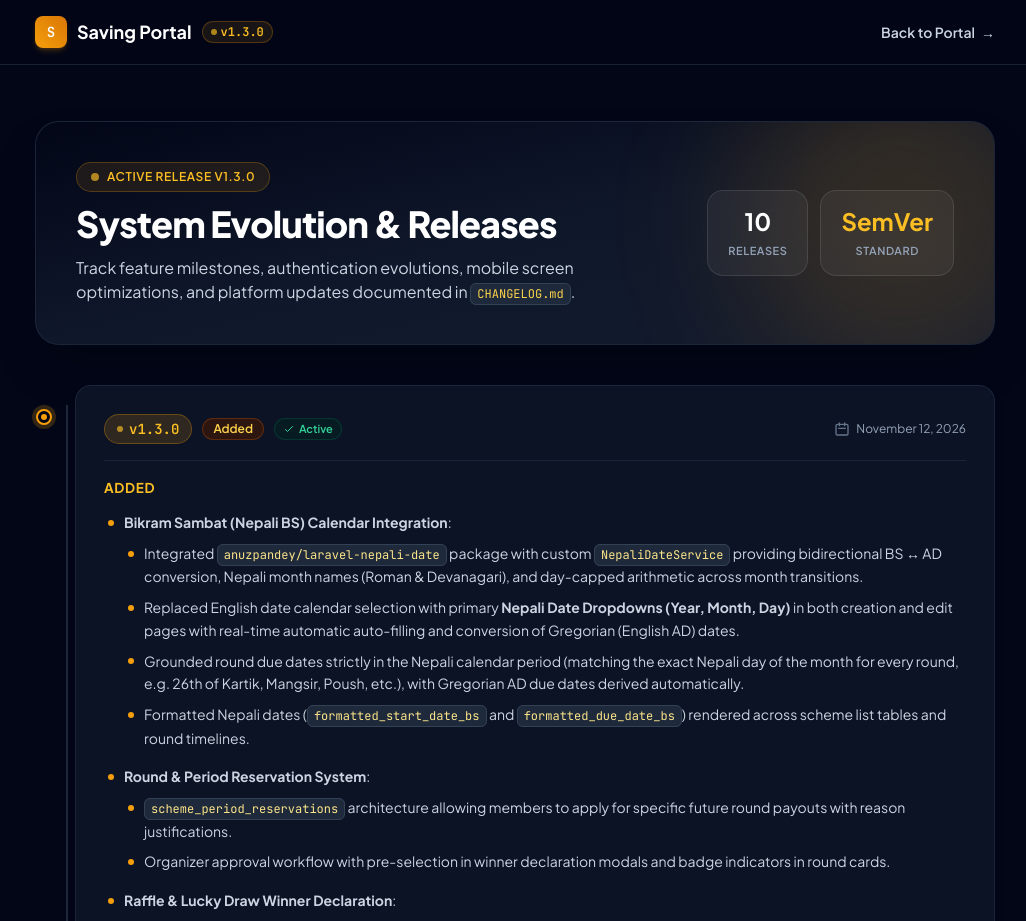
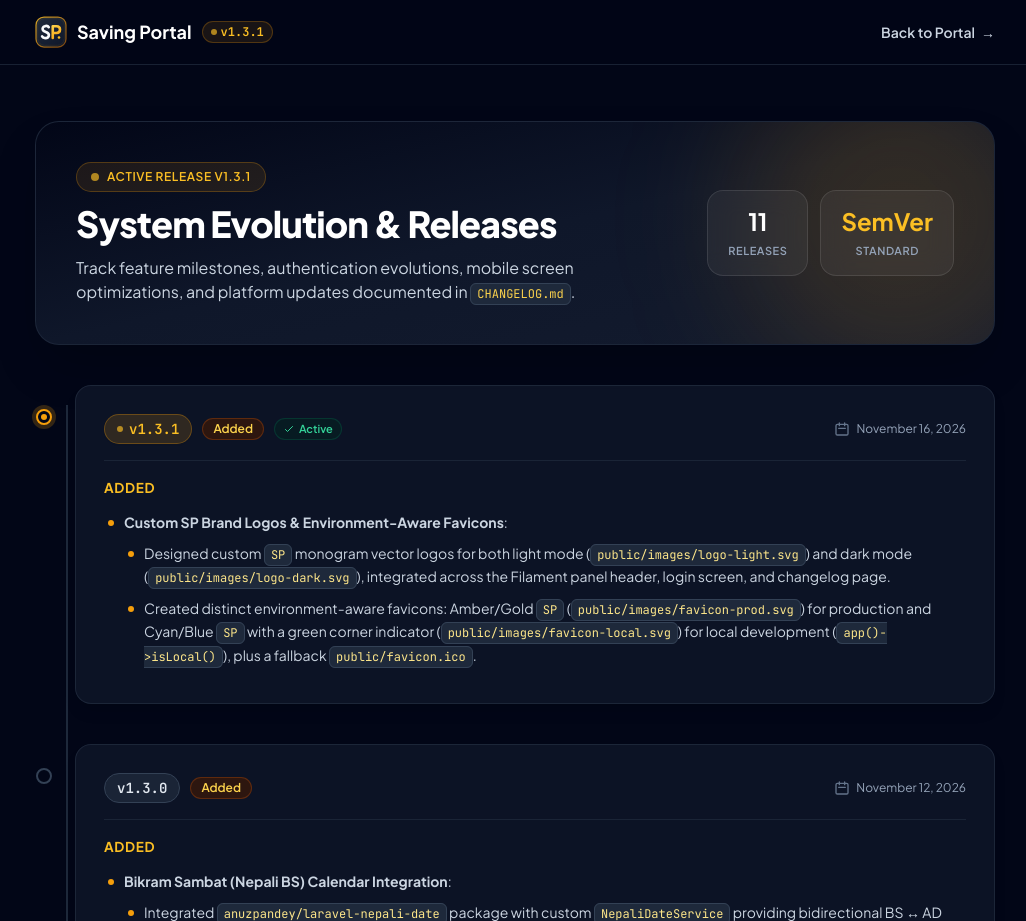
Before and after one commit to 0xyzone/saving, a Laravel app: page /changelog in a window 1280 px wide. Shown: the top 921 px of the page, without its empty margins (125-1151 px from the left). Run offline with Laravel 12, Linux system fonts and the light colour scheme; parts of the project's set-up code (start-up, migrations or seed data) failed here and were passed over; some libraries are stand-ins or nearby versions.

Commit message:
Add custom SP light/dark logos and environment-aware favicons

```diff
--- a/app/Providers/Filament/PanelPanelProvider.php
+++ b/app/Providers/Filament/PanelPanelProvider.php
@@ -37,6 +37,7 @@ class PanelPanelProvider extends PanelProvider
             ->login(Login::class)
             ->brandName('Saving Portal')
             ->brandLogo(fn () => view('filament.brand'))
+            ->favicon(app()->isLocal() ? asset('images/favicon-local.svg') : asset('images/favicon-prod.svg'))
             ->maxContentWidth(Width::Full)
             ->sidebarCollapsibleOnDesktop()
             ->colors([
--- a/resources/views/filament/brand.blade.php
+++ b/resources/views/filament/brand.blade.php
@@ -1,5 +1,9 @@
 <div class="flex items-center gap-2.5">
-    <span class="text-base font-bold tracking-tight text-amber-950 dark:text-amber-500">
+    <img src="{{ asset('images/logo-light.svg') }}" alt="Saving Portal"
+        class="sp-logo-light h-8 w-8 shrink-0 dark:hidden" />
+    <img src="{{ asset('images/logo-dark.svg') }}" alt="Saving Portal"
+        class="sp-logo-dark hidden h-8 w-8 shrink-0 dark:block" />
+    <span class="sp-brand-title text-base font-bold tracking-tight text-amber-950 dark:text-amber-500">
         Saving Portal
     </span>
     <a href="{{ url('/changelog') }}" title="View Changelog"
--- a/resources/views/pages/changelog.blade.php
+++ b/resources/views/pages/changelog.blade.php
@@ -4,6 +4,7 @@
     <meta charset="utf-8">
     <meta name="viewport" content="width=device-width, initial-scale=1.0">
     <title>Changelog & Release Notes | Saving Portal</title>
+    <link rel="icon" type="image/svg+xml" href="{{ app()->isLocal() ? asset('images/favicon-local.svg') : asset('images/favicon-prod.svg') }}">
 
     <link rel="preconnect" href="https://fonts.googleapis.com">
     <link rel="preconnect" href="https://fonts.gstatic.com" crossorigin>
@@ -43,9 +44,7 @@
     <header class="sticky top-0 z-50 backdrop-blur-md bg-slate-950/80 border-b border-slate-800/80">
         <div class="max-w-5xl mx-auto px-4 sm:px-6 lg:px-8 h-16 flex items-center justify-between">
             <a href="/" class="flex items-center gap-2.5 font-bold text-lg text-white hover:opacity-90 transition group">
-                <span class="w-8 h-8 rounded-lg bg-gradient-to-tr from-amber-500 to-amber-600 flex items-center justify-center text-white shadow-md shadow-amber-500/20 font-mono text-sm">
-                    S
-                </span>
+                <img src="{{ asset('images/logo-dark.svg') }}" alt="Saving Portal" class="w-8 h-8 shrink-0">
                 <span>Saving Portal</span>
                 <span class="inline-flex items-center gap-1 px-2 py-0.5 rounded-full font-mono text-xs font-semibold bg-amber-500/10 text-amber-400 border border-amber-500/25">
                     <span class="h-1.5 w-1.5 rounded-full bg-amber-400 animate-pulse"></span>
```
Also changed, not shown: resources/views/filament/custom-styles.blade.php (+12 -0 lines), tests/Feature/ChangelogTest.php (+5 -3 lines), CHANGELOG.md, public/favicon.ico, public/images/favicon-local.svg (added), public/images/favicon-prod.svg (added), public/images/logo-dark.svg (added), public/images/logo-light.svg (added).
